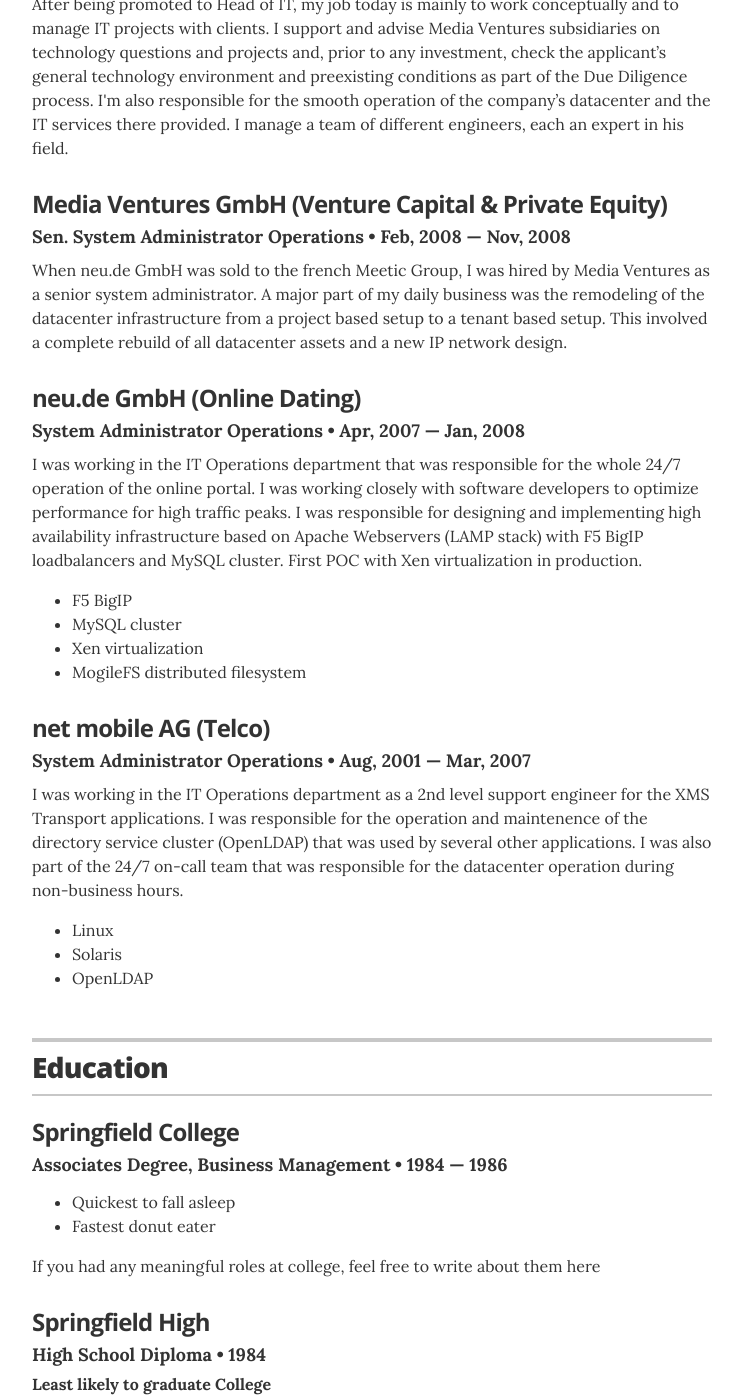
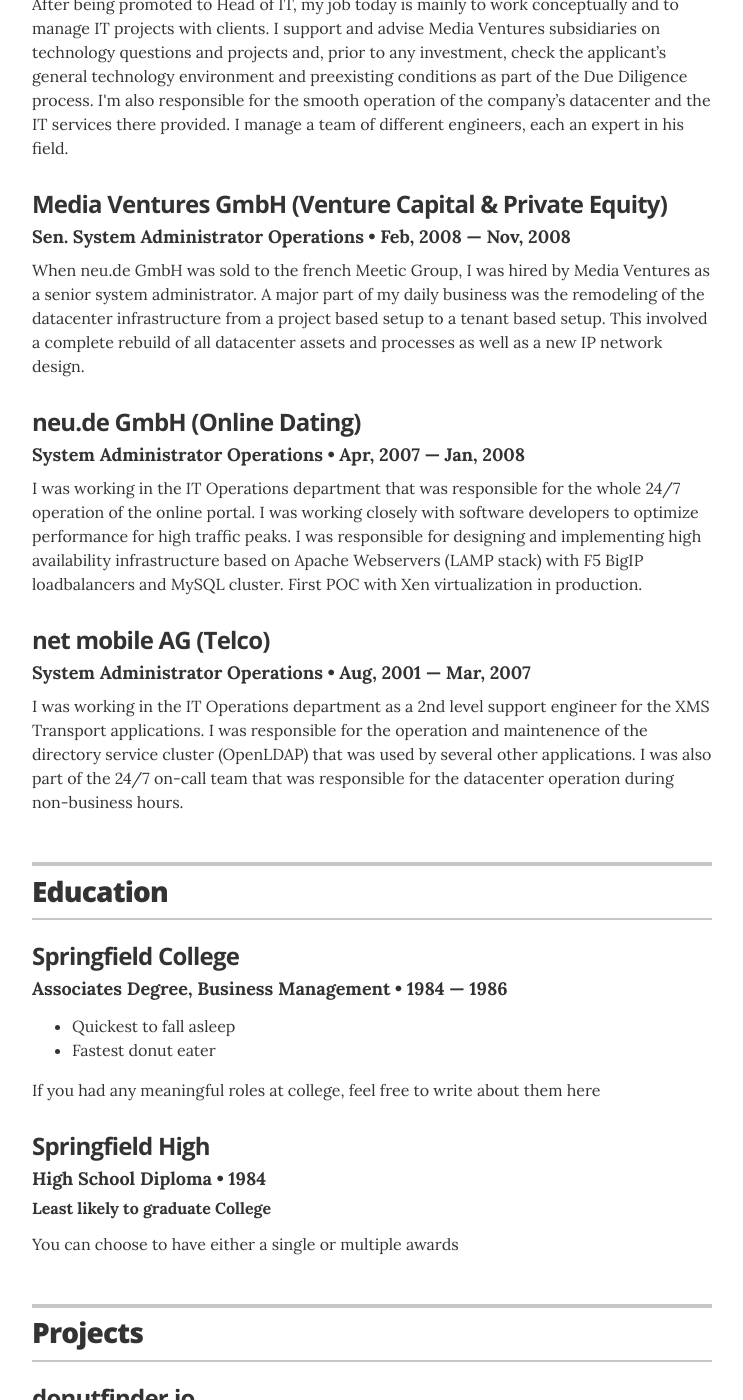
Before and after one commit to lostops/lostops.github.io, a Jekyll site: the page built from index.html, in a window 1280 px wide and 1400 px high, scrolled down 673 px. Shown: the whole window, without its empty margins (268-1011 px from the left). Built offline with Jekyll 4.4.1, drawn with Linux system fonts in a browser that asks for light colours.

Commit message:
Update experience.yml

```diff
--- a/_data/experience.yml
+++ b/_data/experience.yml
@@ -10,18 +10,18 @@
 - company: Media Ventures GmbH (Venture Capital &amp; Private Equity)
   position: Sen. System Administrator Operations
   duration:  Feb, 2008 &mdash; Nov, 2008
-  summary: When neu.de GmbH was sold to the french Meetic Group, I was hired by Media Ventures as a senior system administrator. A major part of my daily business was the remodeling of the datacenter infrastructure from a project based setup to a tenant based setup. This involved a complete rebuild of all datacenter assets and a new IP network design.
+  summary: When neu.de GmbH was sold to the french Meetic Group, I was hired by Media Ventures as a senior system administrator. A major part of my daily business was the remodeling of the datacenter infrastructure from a project based setup to a tenant based setup. This involved a complete rebuild of all datacenter assets and processes as well as a new IP network design.
 
 
 # neu.de GmbH, System Administrator Operations
 - company: neu.de GmbH (Online Dating)
   position: System Administrator Operations
   duration:  Apr, 2007 &mdash; Jan, 2008
-  summary: I was working in the IT Operations department that was responsible for the whole 24/7 operation of the online portal. I was working closely with software developers to optimize performance for high traffic peaks. I was responsible for designing and implementing high availability infrastructure based on Apache Webservers (LAMP stack) with F5 BigIP loadbalancers and MySQL cluster. First POC with Xen virtualization in production. <ul class="resume-item-list"><li>F5 BigIP</li><li>MySQL cluster</li><li>Xen virtualization</li><li>MogileFS distributed filesystem</li></ul>
+  summary: I was working in the IT Operations department that was responsible for the whole 24/7 operation of the online portal. I was working closely with software developers to optimize performance for high traffic peaks. I was responsible for designing and implementing high availability infrastructure based on Apache Webservers (LAMP stack) with F5 BigIP loadbalancers and MySQL cluster. First POC with Xen virtualization in production.
 
 
 # net-m System Administrator Operations
 - company: net mobile AG (Telco)
   position: System Administrator Operations
   duration:   Aug, 2001  &mdash; Mar, 2007
-  summary: I was working in the IT Operations department as a 2nd level support engineer for the XMS Transport applications. I was responsible for the operation and maintenence of the directory service cluster (OpenLDAP) that was used by several other applications. I was also part of the 24/7 on-call team that was responsible for the datacenter operation during non-business hours. <ul class="resume-item-list"><li>Linux</li><li>Solaris</li><li>OpenLDAP</li></ul>
+  summary: I was working in the IT Operations department as a 2nd level support engineer for the XMS Transport applications. I was responsible for the operation and maintenence of the directory service cluster (OpenLDAP) that was used by several other applications. I was also part of the 24/7 on-call team that was responsible for the datacenter operation during non-business hours.
```
